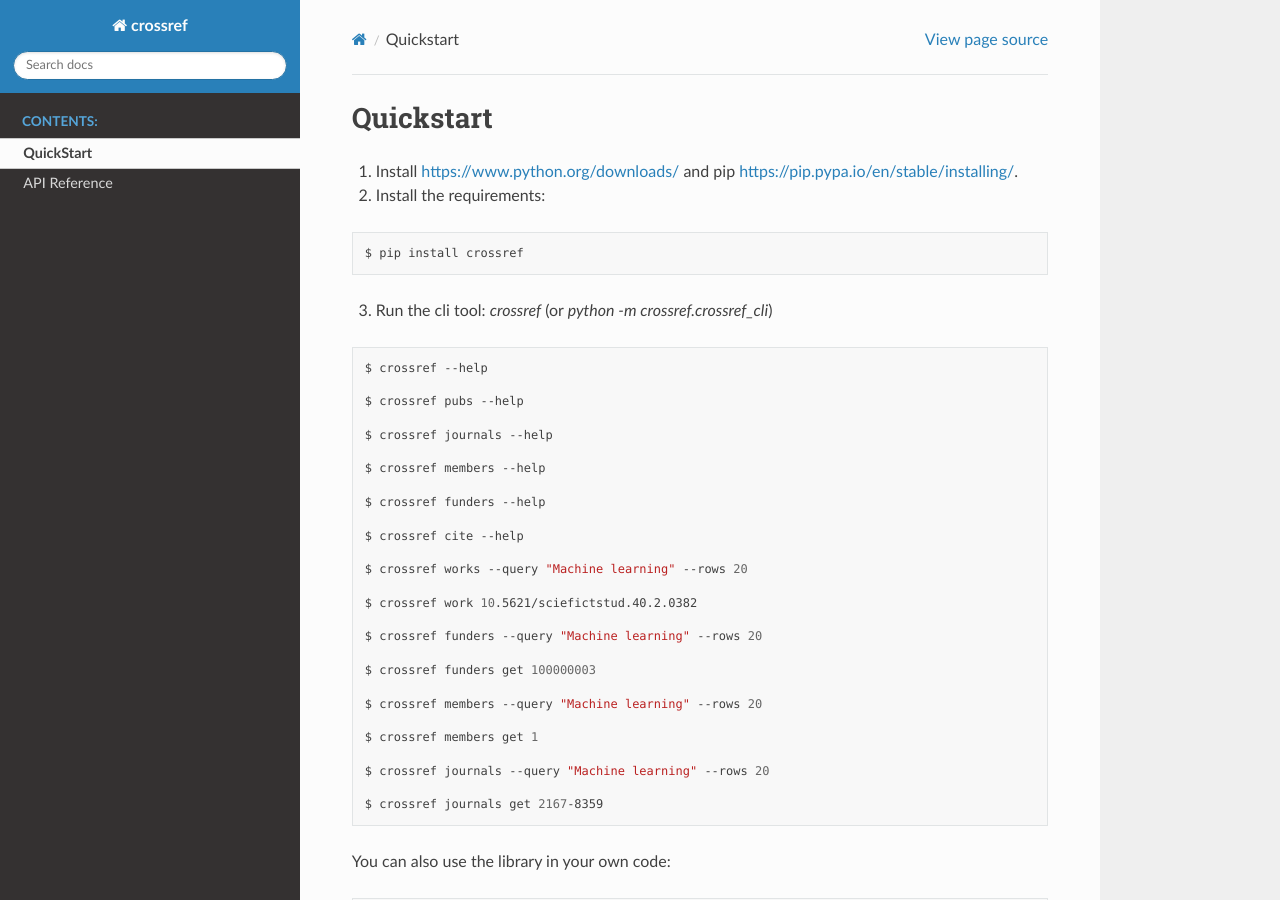
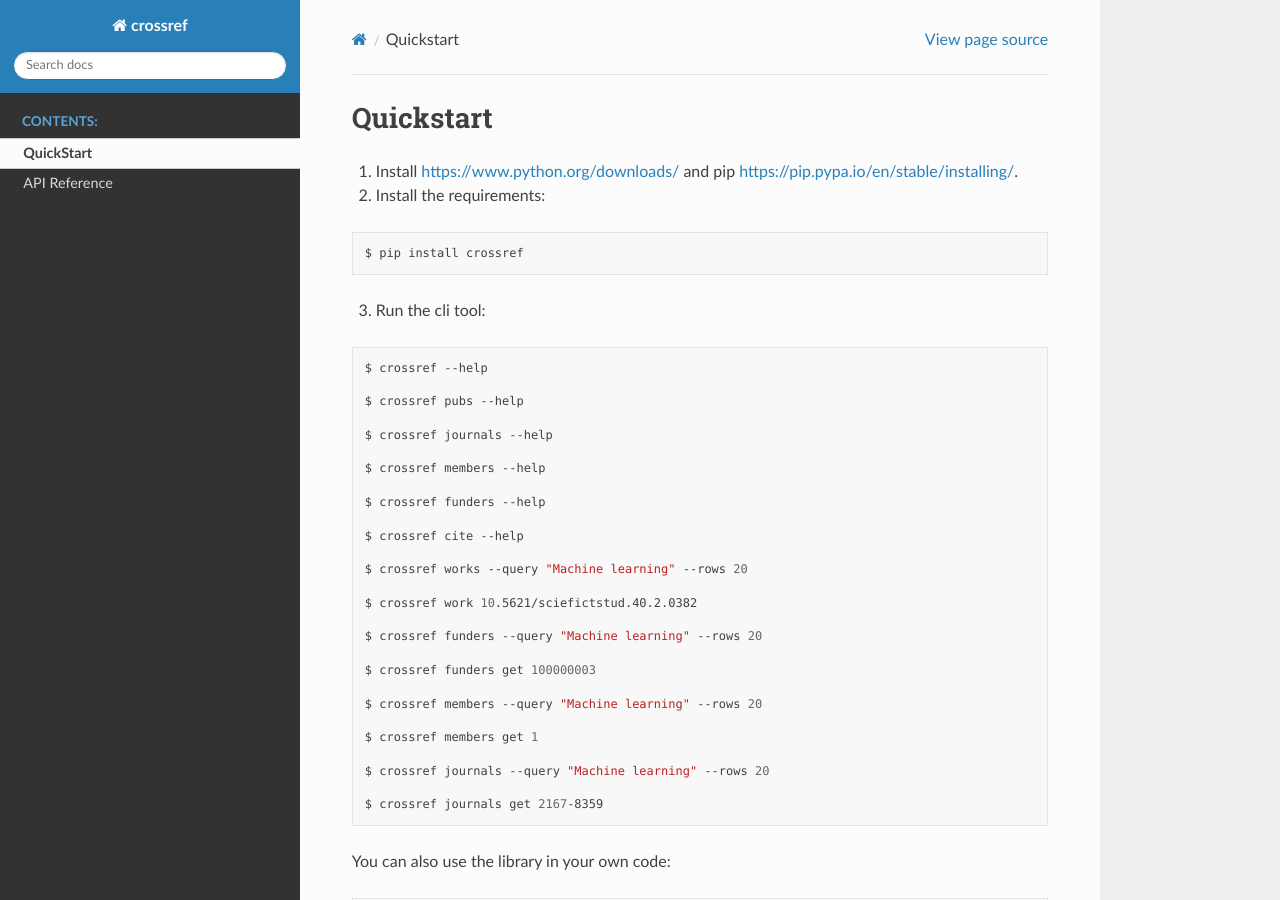
Before and after one commit to TralahM/academic_citations, a Sphinx documentation site: the page built from docs/contents.rst, in a window 1280 px wide and 900 px high. Built offline with Sphinx 7.4.7 and the Read the Docs theme 2.0.0, drawn with Linux system fonts in a browser that asks for light colours.

Commit message:
better cli documentation

```diff
--- a/docs/contents.rst
+++ b/docs/contents.rst
@@ -8,7 +8,7 @@
 
     $ pip install crossref
 
-3. Run the cli tool: `crossref` (or `python -m crossref.crossref_cli`)
+3. Run the cli tool:
 
 .. code-block:: bash
 
```
